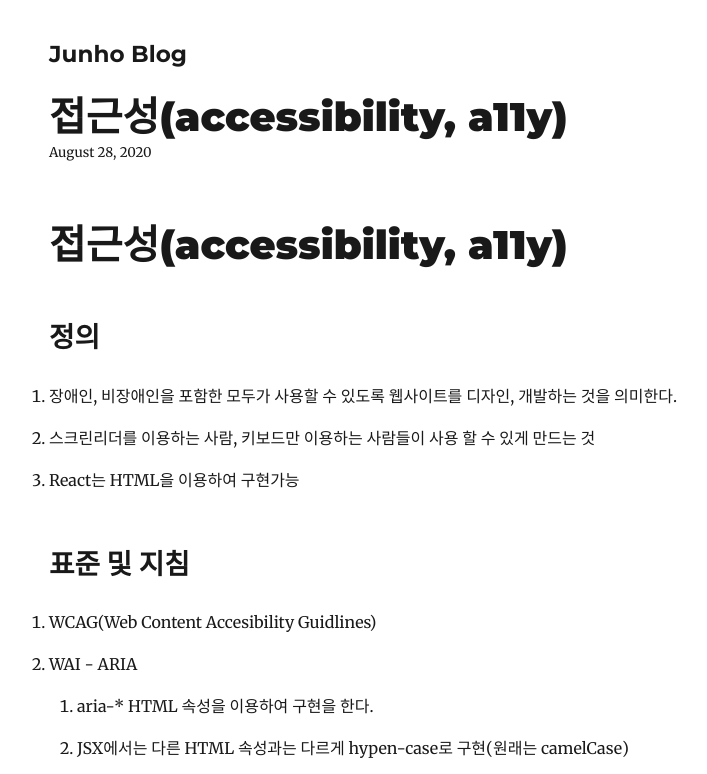
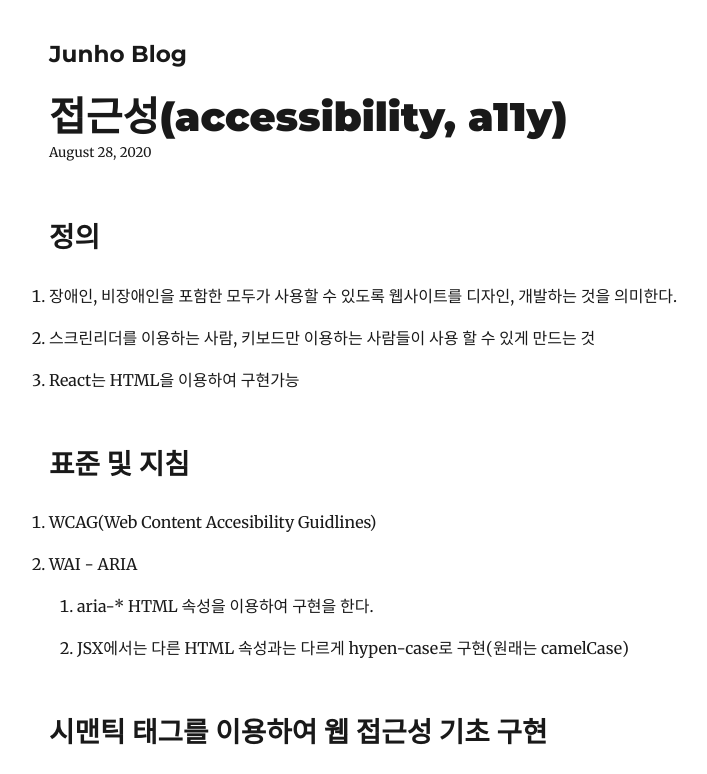
Before and after one commit to kode15333/kode15333.github.io, a Gatsby site: page /react/2020-08-28-a11y/ in a window 1280 px wide. Shown: the top 774 px of the page, without its empty margins (276-983 px from the left). Built offline with nearby package versions, Linux system fonts and the light colour scheme; Gatsby itself is replaced by a stand-in of ours; some packages are replaced by stand-ins of ours.

Commit message:
2020-08-27 edit title

```diff
--- a/content/blog/react/2020-08-28-a11y.md
+++ b/content/blog/react/2020-08-28-a11y.md
@@ -9,8 +9,6 @@ tags:
   - react
 date: 2020-08-28
 ---
-# 접근성(accessibility, a11y)
-
 ## 정의
 
 1. 장애인, 비장애인을 포함한 모두가 사용할 수 있도록 웹사이트를 디자인, 개발하는 것을 의미한다.
```
